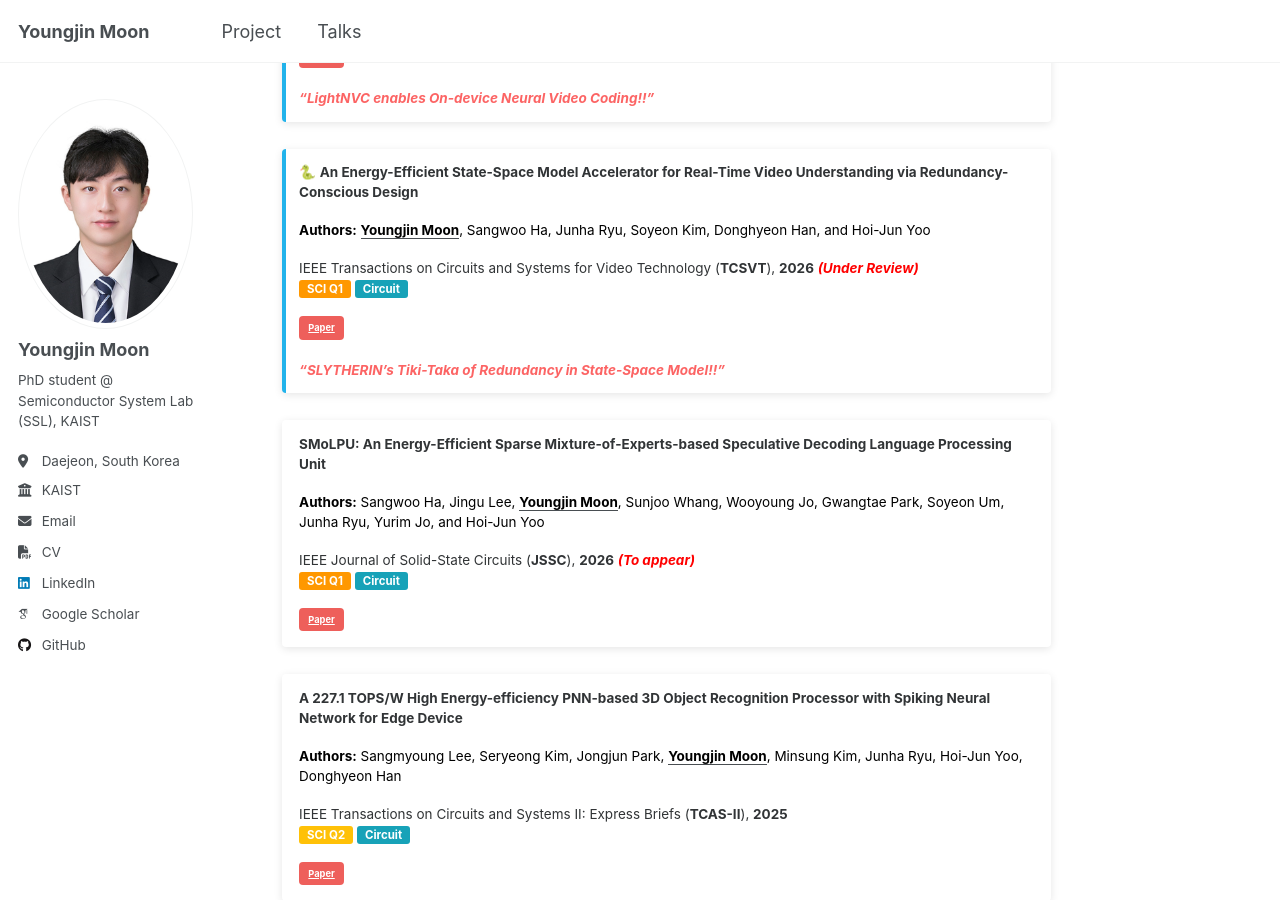
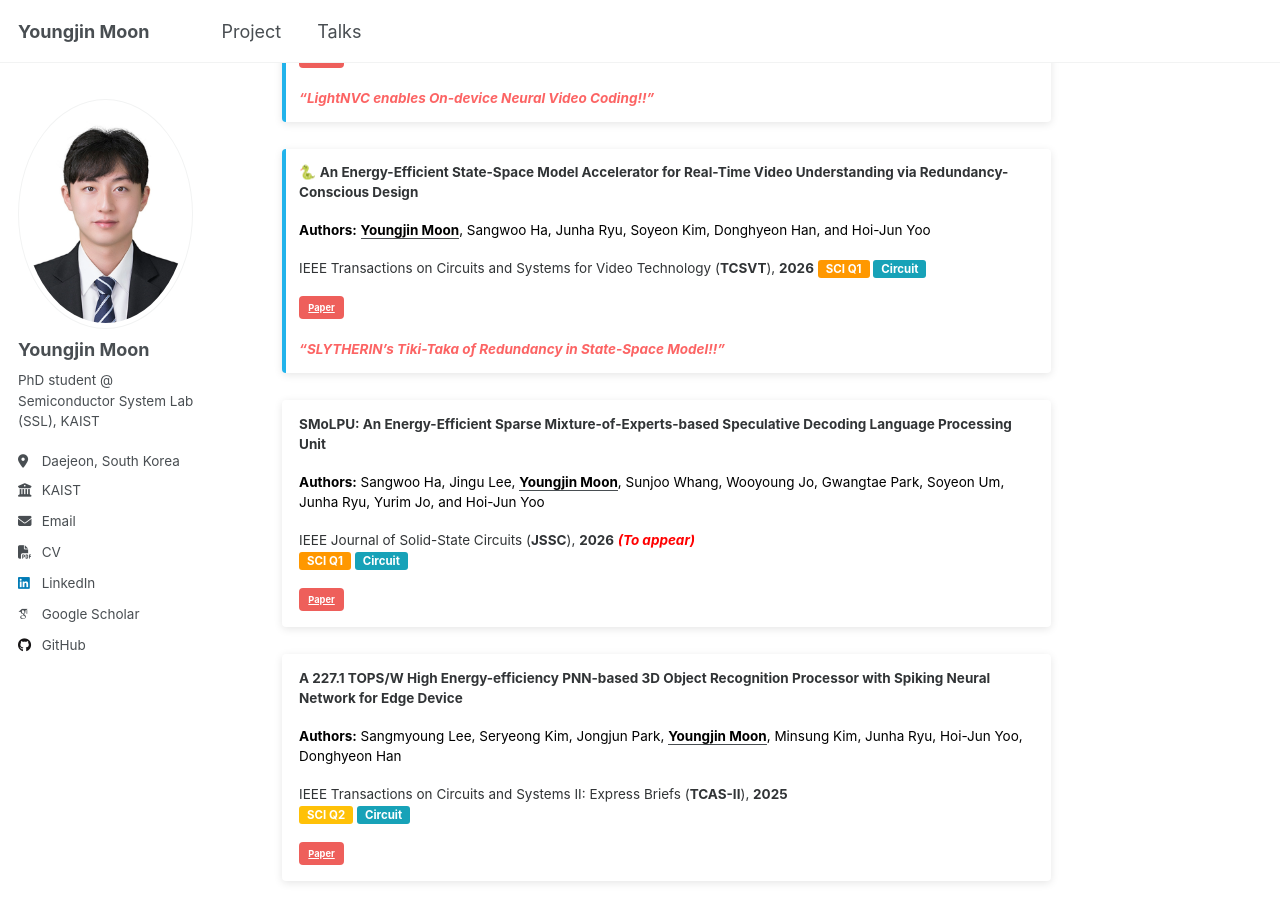
Before and after one commit to yjmoon99/yjmoon99.github.io, a Jekyll site: the page built from _pages/about.md, in a window 1280 px wide and 900 px high, scrolled down 2722 px. Built offline with Jekyll 4.4.1, drawn with Linux system fonts in a browser that asks for light colours; some web fonts are replaced; a script that is not in the unit is left out.

Commit message:
Update Profile

```diff
--- a/_pages/about.md
+++ b/_pages/about.md
@@ -144,7 +144,7 @@ IEEE Journal on Emerging and Selected Topics in Circuits and Systems (**JETCAS**
 
 <span style="color: #000; font-weight: bold;">Authors:</span> <span style="color: #000;"><strong><u>Youngjin Moon</u></strong>, Sangwoo Ha, Junha Ryu, Soyeon Kim, Donghyeon Han, and Hoi-Jun Yoo</span>
 
-IEEE Transactions on Circuits and Systems for Video Technology (**TCSVT**), **2026**  <em style="color: red; font-style: italic; font-weight: bold;">(Under Review)</em><br>
+IEEE Transactions on Circuits and Systems for Video Technology (**TCSVT**), **2026**
 <span style="background-color: #ff9800; color: white; padding: 2px 8px; border-radius: 3px; font-size: 0.85em; font-weight: bold;">SCI Q1</span> <span style="background-color: #17a2b8; color: white; padding: 2px 8px; border-radius: 3px; font-size: 0.85em; font-weight: bold;">Circuit</span>
 
 [Paper](#){: .btn .btn--danger .btn--small}
```
